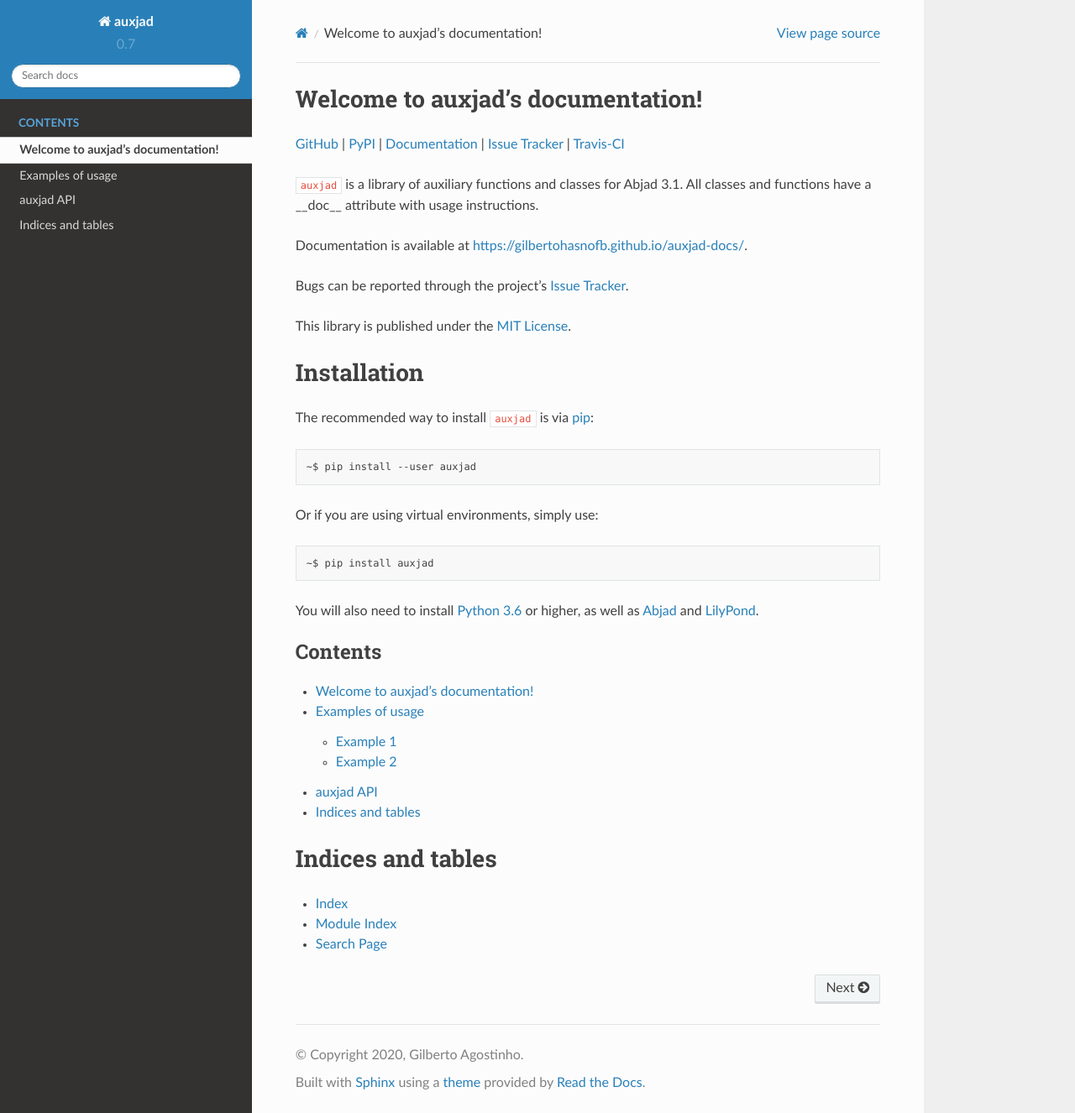
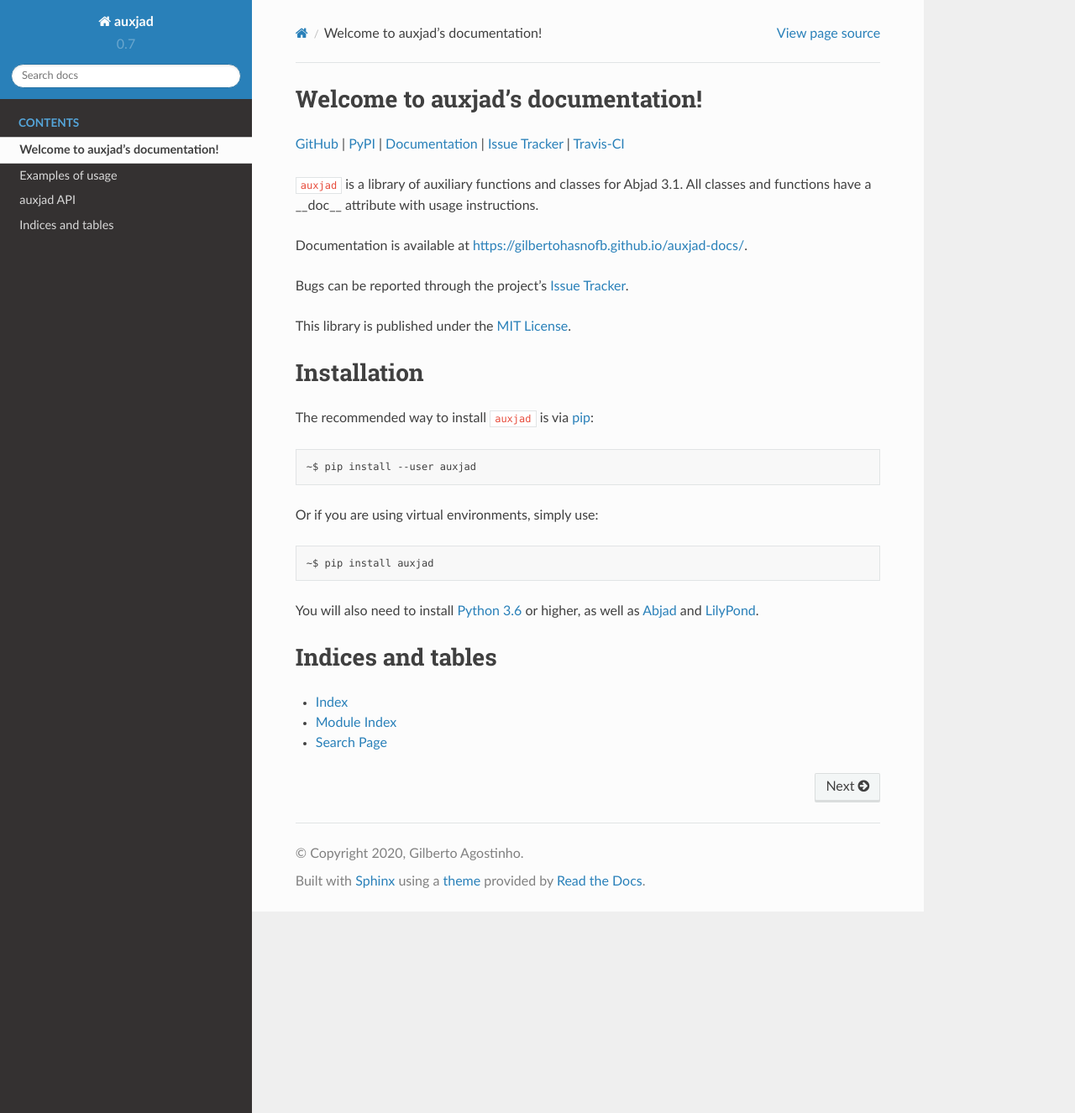
Before and after one commit to gilbertohasnofb/auxjad, a Sphinx documentation site: the page built from docs/index.rst, in a window 1280 px wide and 1326 px high. Shown: the whole window at 84% size. Built offline with Sphinx 7.4.7 and the Read the Docs theme 2.0.0, drawn with Linux system fonts in a browser that asks for light colours; some of the changed lines change nothing that is shown.

Commit message:
docs: better structure of examples

```diff
--- a/docs/examples/index.rst
+++ b/docs/examples/index.rst
@@ -12,7 +12,9 @@
 features of the used ones. Please refer to ``auxjad``'s API in the left pane
 for the documentation of specific functions and classes.
 
+.. toctree::
+    :maxdepth: 2
+    :caption: List of Examples of Usage
 
-.. include:: example-1.rst
-
-.. include:: example-2.rst
+    example-1
+    example-2
--- a/docs/index.rst
+++ b/docs/index.rst
@@ -52,6 +52,7 @@
 
 
 .. toctree::
+    :hidden:
     :maxdepth: 2
     :caption: Contents
 
```
